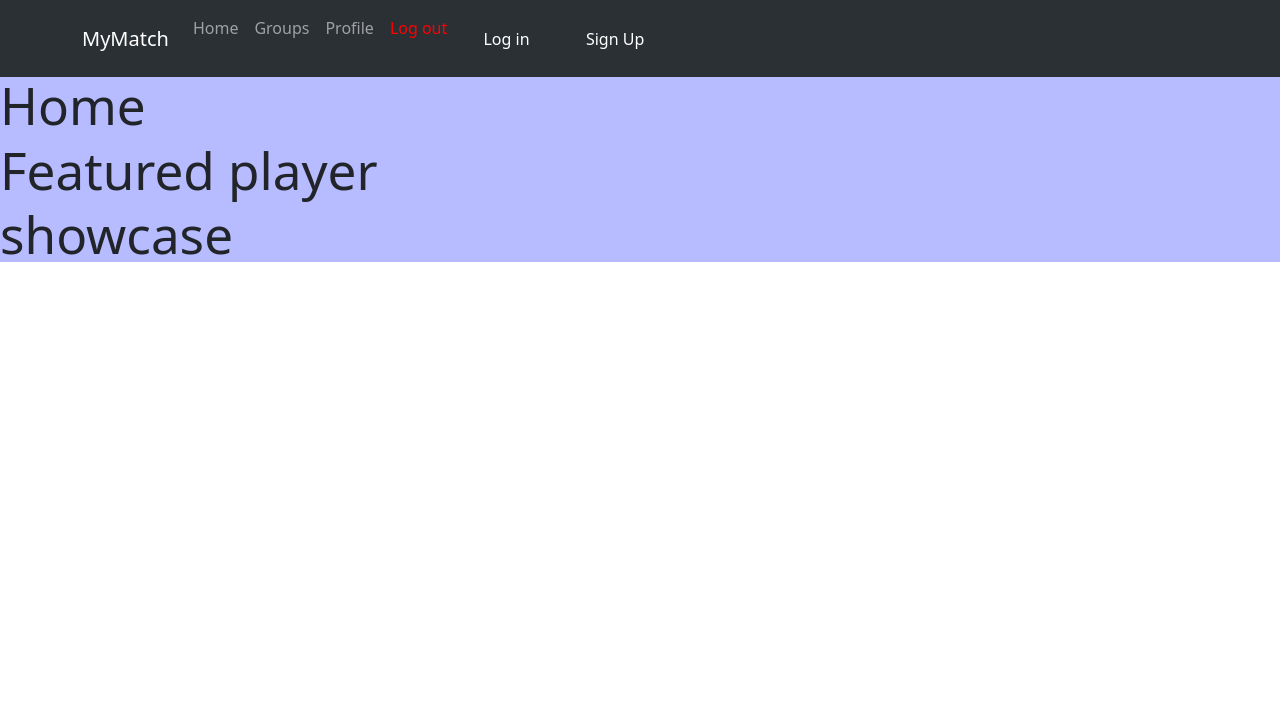
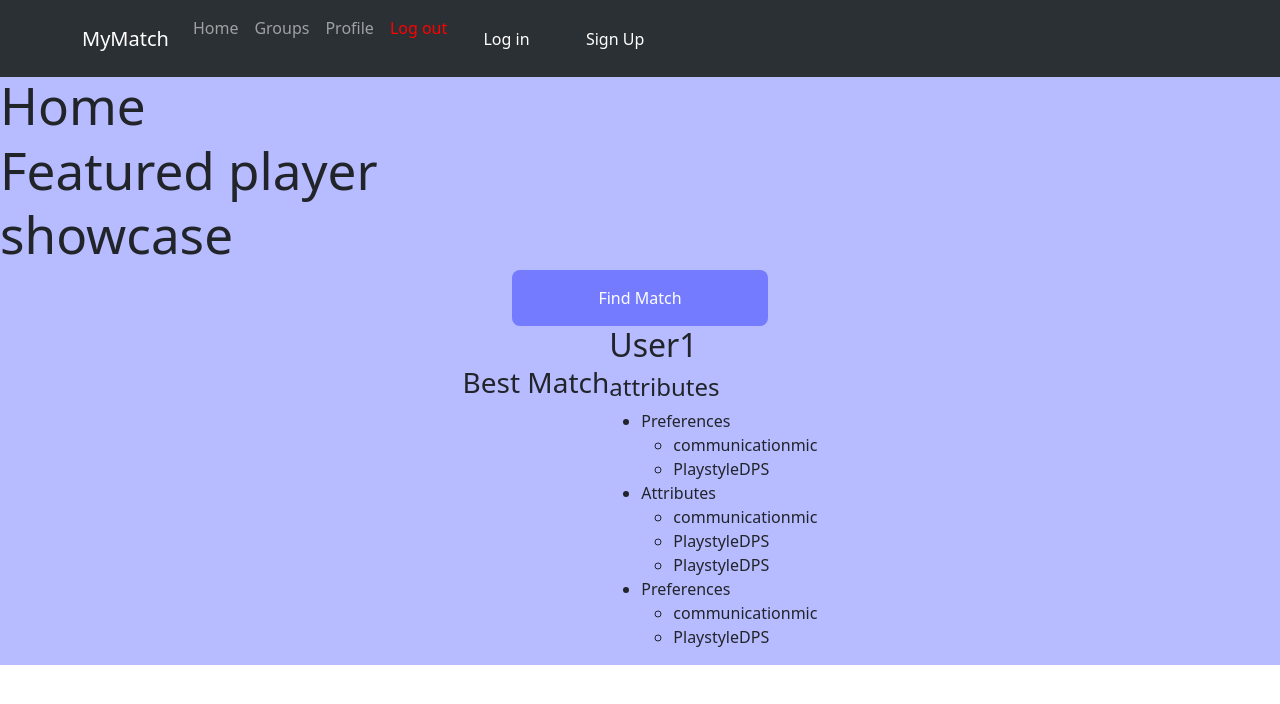
Before and after one commit to KingsleyND/myMatch, a React (Vite) app in the folder myMatch/: page /Home in a window 1280 px wide. Shown: the top 704 px of the page. Built offline with nearby package versions, Linux system fonts and the light colour scheme; no server answers.

Commit message:
showcase edits

```diff
--- a/myMatch/src/components/showcase.jsx
+++ b/myMatch/src/components/showcase.jsx
@@ -4,7 +4,45 @@ import React, { Component } from 'react'
 export default function Showcase() {
   return (
     <div>
-        <h1>showcase</h1>
+        <div>
+            <h1>showcase</h1>
+        <div className='buttonContainer'> <button className='findMatchButton'>Find Match</button></div>
+
+        <div className='showcaseContainer'>
+            <h3>Best Match</h3>
+            <div className="user1Stats">
+                <h2 className='name' id='user1Name'>User1</h2>
+
+                <div className='attributes'><h4>attributes</h4>
+                <ul>
+                    <li>Preferences
+                        <ul>
+                            <li>communication<span id=''>mic</span></li>
+                            <li>Playstyle<span id=''>DPS</span></li>
+                        </ul>
+                    </li>
+                    <li>Attributes
+                        <ul>
+                            <li>communication<span id=''>mic</span></li>
+                            <li>Playstyle<span id=''>DPS</span></li>
+                            <li>Playstyle<span id=''>DPS</span></li>
+                        </ul>
+                    </li>
+                    <li>Preferences
+                        <ul>
+                            <li>communication<span id=''>mic</span></li>
+                            <li>Playstyle<span id=''>DPS</span></li>
+                        </ul>
+                    </li>
+                </ul>
+                </div>
+            </div>
+            <div className="user2Stats">
+
+            </div>
+        </div>
+        </div>
+
 
       </div>
   )
--- a/myMatch/src/index.css
+++ b/myMatch/src/index.css
@@ -185,7 +185,7 @@ button:focus-visible {
   margin: 15% auto;
   padding: 20px;
   border: 1px solid #888;
-  width: 80%; /* Could be more or less, depending on screen size */
+  width: 80%;
 }
 
 /* Close Button */
@@ -207,6 +207,26 @@ button:focus-visible {
 .text-btn{
   background-color: inherit;
 }
+.buttonContainer{
+  display: flex;
+  justify-content: center;
+}
+.findMatchButton{
+  background-color: #747bff;
+  color: white;
+  height: 7vh;
+  width: 20vw;
+}
+.showcaseContainer {
+  display: flex;
+  justify-content: center;
+}
+.showcaseContainer h3{
+  display: flex;
+  justify-content: center;
+  margin-top: 5vh;
+}
+
 
 
 
```
